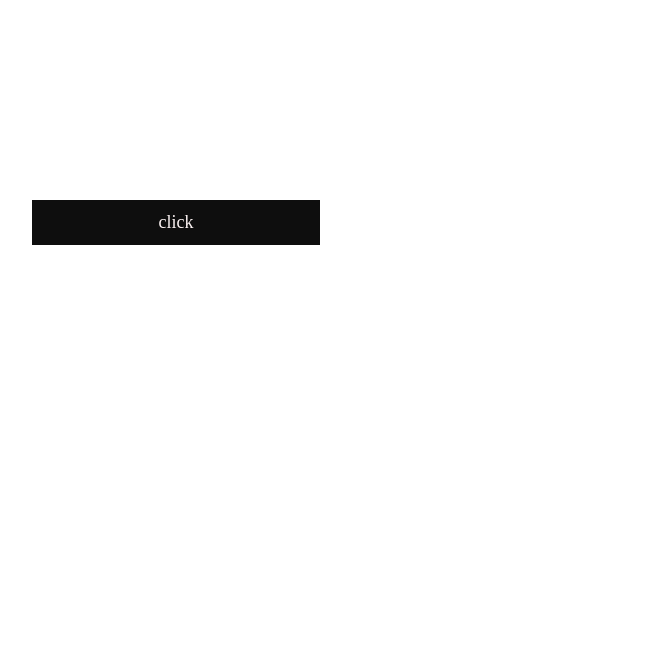
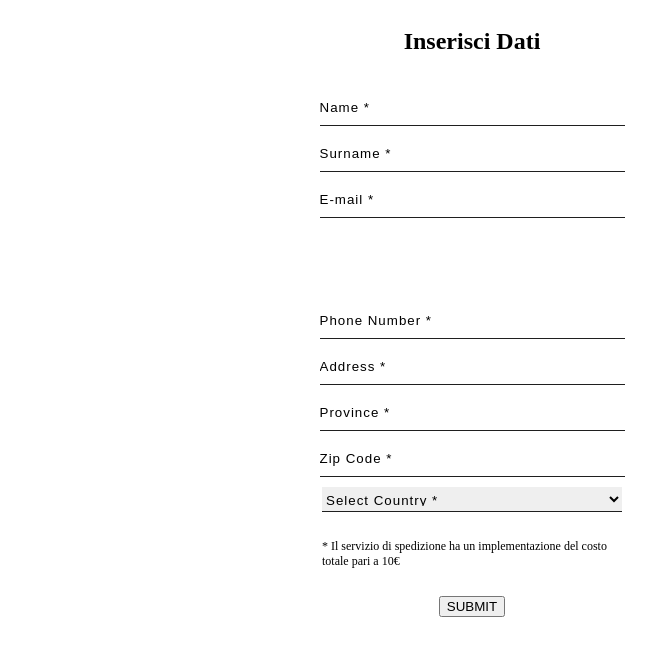
Before and after one commit to AlexCastels/Etna_Rouge, a React (Vite) app: page / in a window 1280 px wide. Shown: the top 656 px of the page, without its empty margins (168-824 px from the left). Built offline with nearby package versions, Linux system fonts and the light colour scheme.

Commit message:
cleaned App component

```diff
--- a/src/App.tsx
+++ b/src/App.tsx
@@ -1,5 +1,5 @@
+import { PayForm } from "./components/PayForm"
 
-import Button from './components/UI/button/Button'
 
 
 
@@ -7,8 +7,8 @@ function App() {
 
     return (
         <>
-         {/*    <PayForm /> */}
-            <Button className='s'> click  </Button>
+        <PayForm />
+
         </>
     )
 }
```
